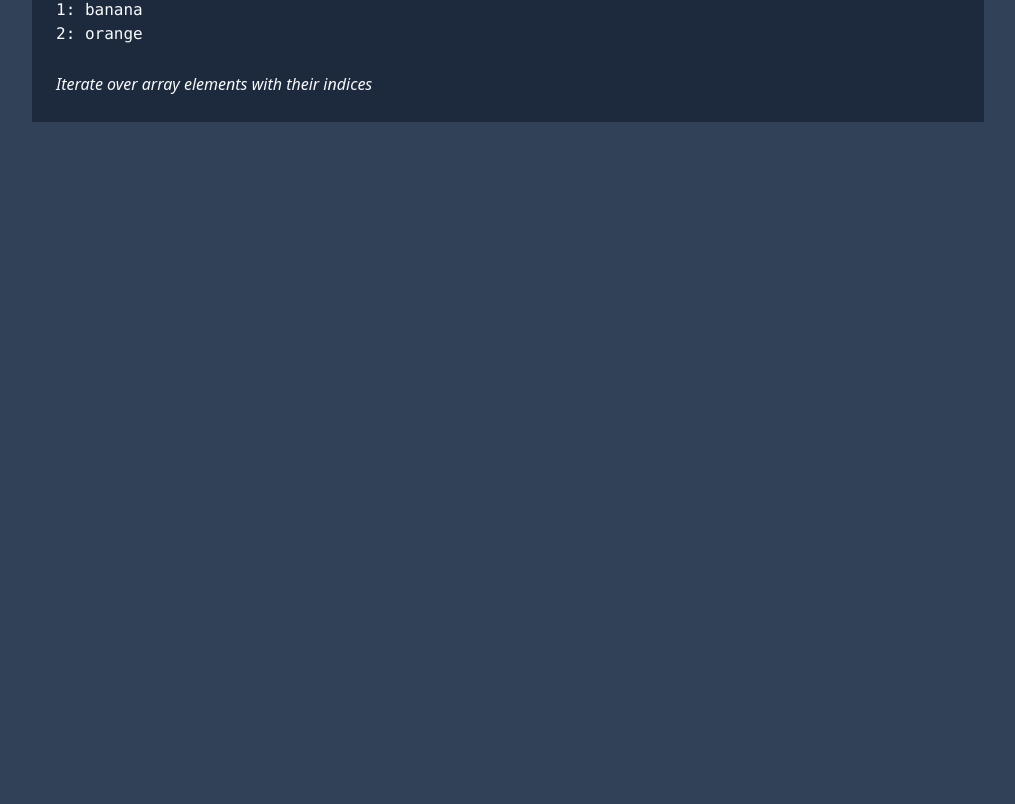
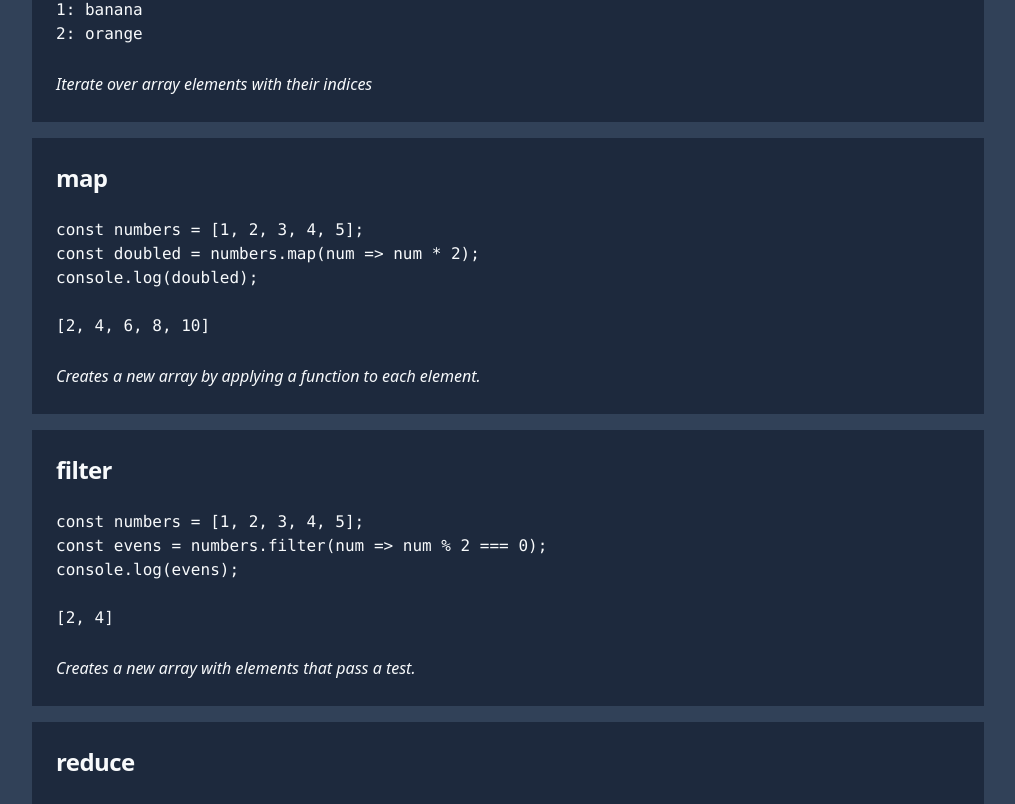
Before and after one commit to Dillonzellis/review-25, a Next.js app: page /js/arrays in a window 1280 px wide. Shown: the part 355-1159 px from the top of the page, without its empty margins (132-1147 px from the left). Before the commit the page ends 800 px from the top, so only its background shows below. Built offline with nearby package versions, Linux system fonts and the light colour scheme.

Commit message:
feat: adding array methods

```diff
--- a/src/app/js/arrays/page.tsx
+++ b/src/app/js/arrays/page.tsx
@@ -5,7 +5,7 @@ import ConceptBlock from "@/components/ConceptBlock/ConceptBlock";
 export default function ArraysPage() {
   return (
     <MaxWidthWrapper>
-      <TypographyH1 className="mb-4">Arrays</TypographyH1>
+      <TypographyH1 className="mb-4">Arrays Methods</TypographyH1>
       <hr className="pb-4" />
       <ConceptBlock
         title="forEach"
@@ -21,6 +21,39 @@ fruits.forEach((fruit, index) => {
       `}
         desc="Iterate over array elements with their indices"
       />
+      <ConceptBlock
+        title="map"
+        code={`
+const numbers = [1, 2, 3, 4, 5];
+const doubled = numbers.map(num => num * 2);
+console.log(doubled);
+
+[2, 4, 6, 8, 10]
+      `}
+        desc="Creates a new array by applying a function to each element."
+      />
+      <ConceptBlock
+        title="filter"
+        code={`
+const numbers = [1, 2, 3, 4, 5];
+const evens = numbers.filter(num => num % 2 === 0);
+console.log(evens);
+
+[2, 4]
+      `}
+        desc="Creates a new array with elements that pass a test."
+      />
+      <ConceptBlock
+        title="reduce"
+        code={`
+const numbers = [1, 2, 3, 4, 5];
+const sum = numbers.reduce((total, num) => total + num, 0);
+console.log(sum);
+
+15
+      `}
+        desc="Reduces an array to a single value by applying a function."
+      />
     </MaxWidthWrapper>
   );
 }
--- a/src/app/layout.tsx
+++ b/src/app/layout.tsx
@@ -25,7 +25,7 @@ export default function RootLayout({
   return (
     <html lang="en">
       <body
-        className={`${geistSans.variable} ${geistMono.variable} bg-slate-700 text-slate-50 antialiased`}
+        className={`${geistSans.variable} ${geistMono.variable} min-h-screen bg-slate-700 text-slate-50 antialiased`}
       >
         <main className="pt-12">{children}</main>
       </body>
--- a/src/app/page.tsx
+++ b/src/app/page.tsx
@@ -7,7 +7,7 @@ type ListItemProps = {
 
 function ListItem({ href, children }: ListItemProps) {
   return (
-    <li className="hover:underline text-lg">
+    <li className="text-lg hover:underline">
       <Link href={href}>{children}</Link>
     </li>
   );
@@ -15,8 +15,8 @@ function ListItem({ href, children }: ListItemProps) {
 
 export default function Home() {
   return (
-    <div className="items-center justify-items-center min-h-screen p-8 pb-20 gap-16 sm:p-20 font-[family-name:var(--font-geist-sans)]">
-      <main className="flex flex-col gap-4 items-center sm:items-start">
+    <div className="min-h-screen items-center justify-items-center gap-16 p-8 pb-20 font-[family-name:var(--font-geist-sans)] sm:p-20">
+      <main className="flex flex-col items-center gap-4 sm:items-start">
         <h1 className="text-3xl font-bold">Review</h1>
         <h2 className="text-2xl">Phase 1: FE</h2>
         <ul>
```
